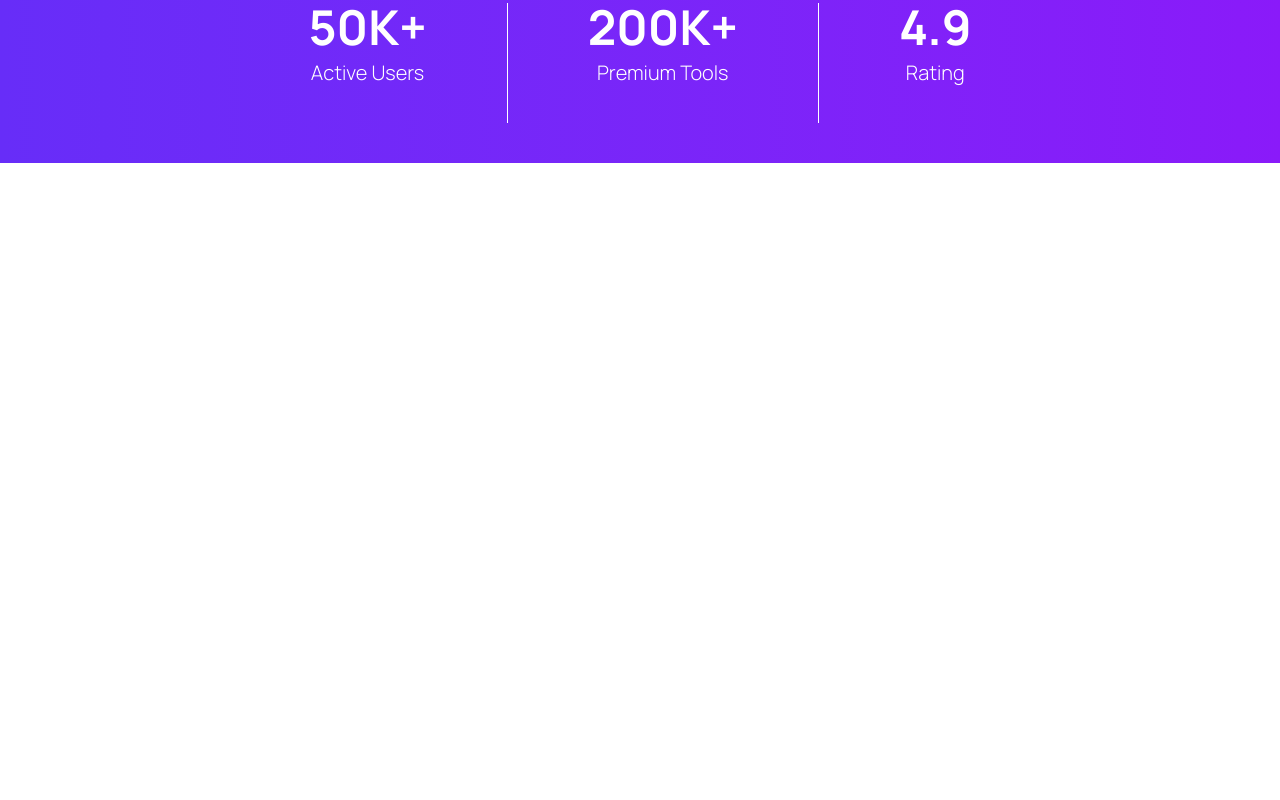
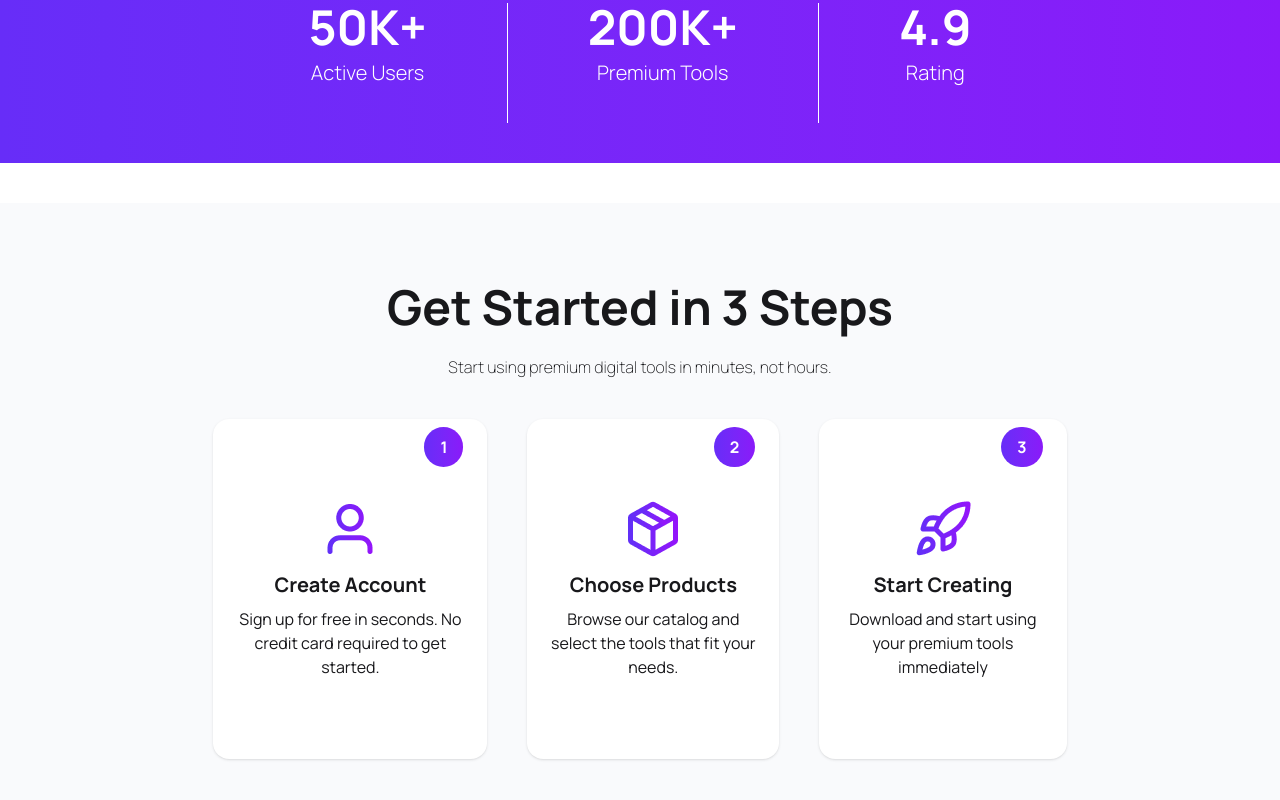
Before and after one commit to AritraApon/Digital-tools--platform, a React (Vite) app: page / in a window 1280 px wide. Shown: the part 856-1656 px from the top of the page. Before the commit the page ends 1059 px from the top, so only its background shows below. Built offline with nearby package versions, Linux system fonts and the light colour scheme.

Commit message:
setps cards section add

```diff
--- a/src/App.jsx
+++ b/src/App.jsx
@@ -1,6 +1,7 @@
 import Hero from "./Components/Hero Banner/Hero"
 import Navbar from "./Components/Navbar/Navbar"
 import StartsBanner from "./Components/StarsBanner/StartsBanner"
+import StepsCards from "./Components/StepsGuide/StepsCards"
 
 function App() {
 
@@ -13,6 +14,8 @@ function App() {
         <StartsBanner/>
 
 
+       <StepsCards/>
+
       </div>
     </>
   )
--- a/src/Components/Hero Banner/Hero.jsx
+++ b/src/Components/Hero Banner/Hero.jsx
@@ -34,7 +34,7 @@ const Hero = () => {
                             <button className="bg-linear-to-r from-[#672df8] to-[#8a1af9] hover:from-pink-500 hover:to-red-500  transition-all px-5 py-4 rounded-full font-semibold text-lg shadow-xl shadow-blue-500/30 flex items-center gap-3 group text-white">
                                 Explore Products
                             </button>
-                            <button className='flex items-center gap-3 px-5 py-4 rounded-full font-semibold text-lg border-2 border-violet-700 text-transparent bg-clip-text bg-linear-to-r from-[#672df8] to-[#8a1af9] hover:border-red-600 hover:text-red-600 '>
+                            <button className='flex items-center gap-3 px-5 py-4 rounded-full font-semibold text-lg border-2 border-violet-700 text-transparent bg-clip-text bg-linear-to-r from-[#672df8] to-[#8a1af9] hover:border-red-600 hover:text-red-600 animate-pulse '>
                                <img src={Vector} alt=""  />  Watch Demo
                             </button>
                         </div>
--- /dev/null
+++ b/src/Components/StepsGuide/StepsCards.jsx
@@ -0,0 +1,76 @@
+import React from 'react';
+import UserLogo from '../../assets/user.png';
+import PackageLogo from '../../assets/package.png';
+import RocketLogo from "../../assets/rocket.png"
+
+const StepsCards = () => {
+    return (
+        <div className='my-10 bg-[#f9fafc] py-10 md:py-20'>
+            <div className='text-center space-y-6'>
+                <h1 className='text-3xl md:text-5xl font-bold'> Get Started in 3 Steps</h1>
+                <p className='font-extralight '>Start using premium digital tools in minutes, not hours.</p>
+            </div>
+            <div className='w-8/12 mx-auto my-10 flex flex-col lg:flex-row justify-center items-center gap-10'>
+                <div className='text-center bg-white shadow py-20 px-5 rounded-2xl relative transition-transform duration-300 ease-in-out
+                hover:scale-105 '>
+                    <span className=" absolute top-2 right-3 text-right mx-3 bg-linear-to-r from-[#672df8] to-[#8a1af9] rounded-full font-bold py-2 px-4 text-white">
+                        1
+                    </span>
+
+
+                    <div className='flex justify-center '>
+                        <img src={UserLogo} alt="" />
+                    </div>
+                    <div className='space-y-2 mt-3'>
+                        <h2 className='text-xl font-bold'>
+                            Create Account
+                        </h2>
+                        <p>
+                            Sign up for free in seconds. No credit card required to get started.
+                        </p>
+                    </div>
+                </div>
+                <div className='relative text-center bg-white shadow py-20 px-5 rounded-2xl transition-transform duration-300 ease-in-out
+                hover:scale-105'>
+                    <span className=" absolute top-2 right-3 text-right mx-3 bg-linear-to-r from-[#672df8] to-[#8a1af9] rounded-full font-bold py-2 px-4 text-white">
+                        2
+                    </span>
+
+
+                    <div className='flex justify-center '>
+                        <img src={PackageLogo} alt="" />
+                    </div>
+                    <div className='space-y-2 mt-3'>
+                        <h2 className='text-xl font-bold '>
+                           Choose Products
+                        </h2>
+                        <p>
+                            Browse our catalog and select the tools that fit your needs.</p>
+                    </div>
+                </div>
+                <div className='relative text-center bg-white shadow py-20 px-5 rounded-2xl transition-transform duration-300 ease-in-out
+                hover:scale-105'>
+                    <span className=" absolute top-2 right-3 text-right mx-3 bg-linear-to-r from-[#672df8] to-[#8a1af9] rounded-full font-bold py-2 px-4 text-white">
+                        3
+                    </span>
+
+
+                    <div className='flex justify-center '>
+                        <img src={RocketLogo} alt="" />
+                    </div>
+                    <div className='space-y-2 mt-3'>
+                        <h2 className='text-xl font-bold'>
+                          Start Creating
+                        </h2>
+                        <p>
+                         Download and start using your premium tools immediately
+                        </p>
+                    </div>
+                </div>
+            </div>
+
+        </div>
+    );
+};
+
+export default StepsCards;
```
